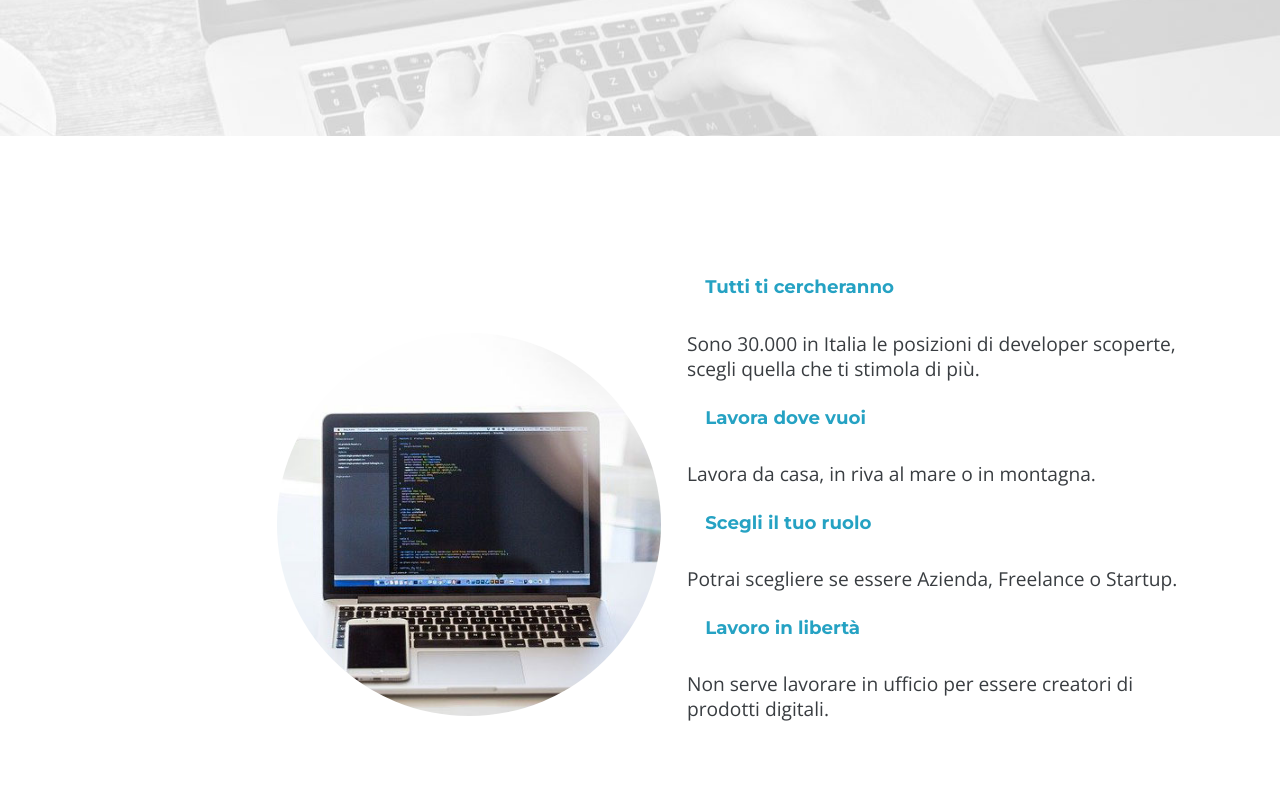
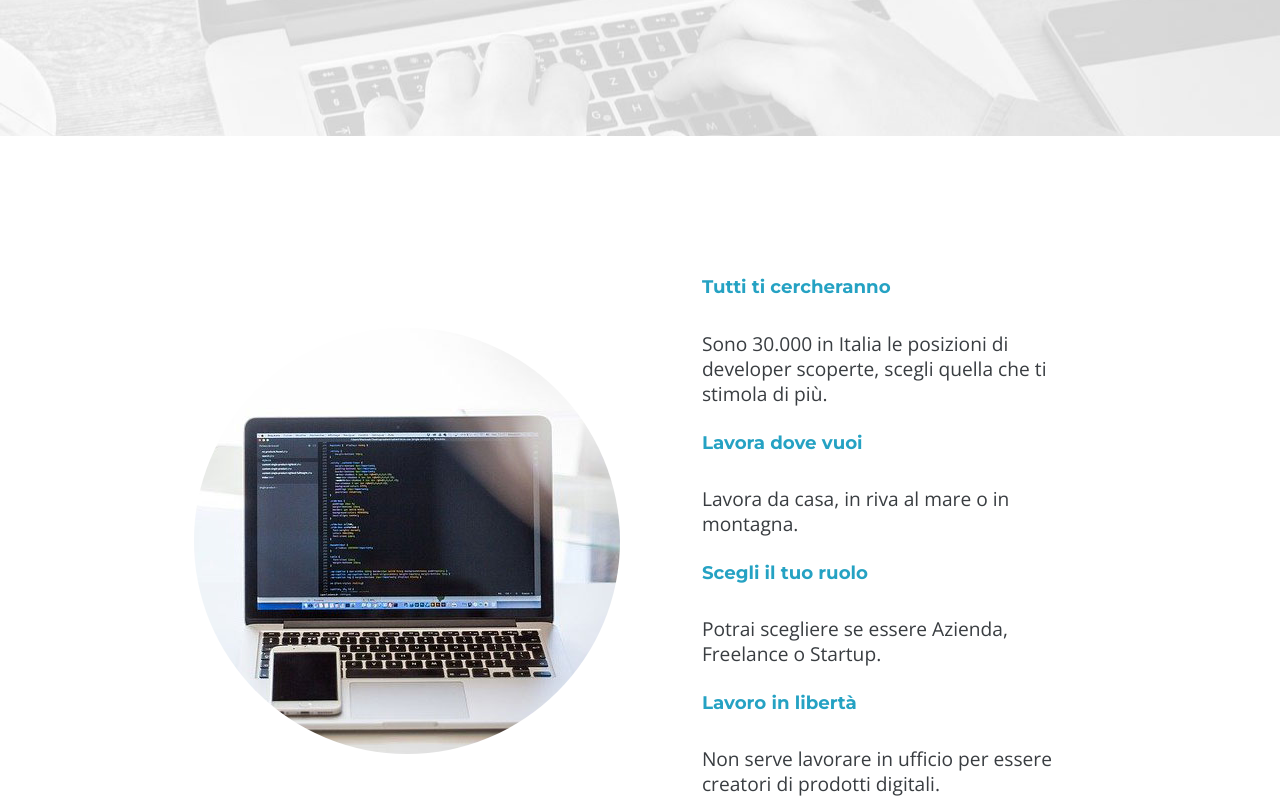
Before and after one commit to VascoPanigi/U1-W1-D5, a plain HTML site: page desktop.html in a window 1280 px wide. Shown: the part 580-1380 px from the top of the page. Drawn offline with nearby package versions, Linux system fonts and the light colour scheme.

Commit message:
polished version

```diff
--- a/Esercizio/css/style.css
+++ b/Esercizio/css/style.css
@@ -11,11 +11,11 @@
 body {
   width: 100%;
   max-width: 500px;
-  text-align: center;
   font-family: "Open Sans", sans-serif;
   font-size: 1.2rem;
+  text-align: center;
+  line-height: 1.65;
   color: #393d41;
-  line-height: 1.65;
 }
 
 h1,
--- a/Esercizio/css/styleDesktop.css
+++ b/Esercizio/css/styleDesktop.css
@@ -67,30 +67,40 @@ nav {
   text-align: center;
   padding: 10em 12em;
   background-image: url(/Esercizio/images/banner.jpg);
-  background-position: center;
   background-position: 70% 20%;
+}
+
+/* SECTION 2 PERKS */
+
+.blockI {
+  position: relative;
+  padding: 6em 0;
+  text-align: center;
 }
 
 .round-img {
   display: inline-block;
-  margin: 2em 0;
-  margin-left: 20%;
   text-align: center;
+  vertical-align: top;
+  margin-top: 6%;
 }
 
 .round-img > img {
   border-radius: 50%;
-  width: 90%;
+  width: 100%;
 }
 
 .course-perks {
   display: inline-block;
-  width: 40%;
+  width: 30%;
   line-height: 1.3;
+  text-align: left;
+  margin-left: 3em;
+  padding-left: 1em;
 }
 
-.blockI {
-  padding: 6em 0;
+.course-perks > h3 {
+  padding: 0;
 }
 
 /* STYLE ANCHOR TAG AS BUTTON */
```
